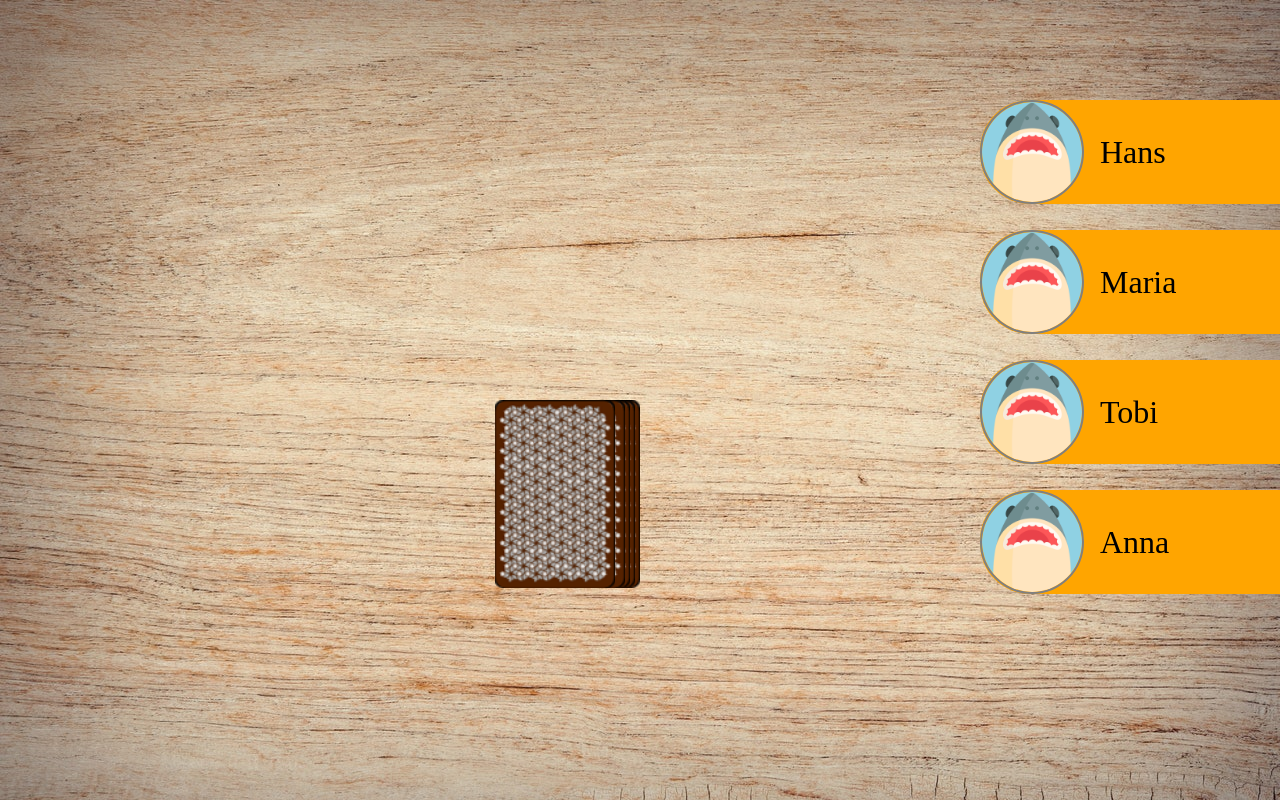
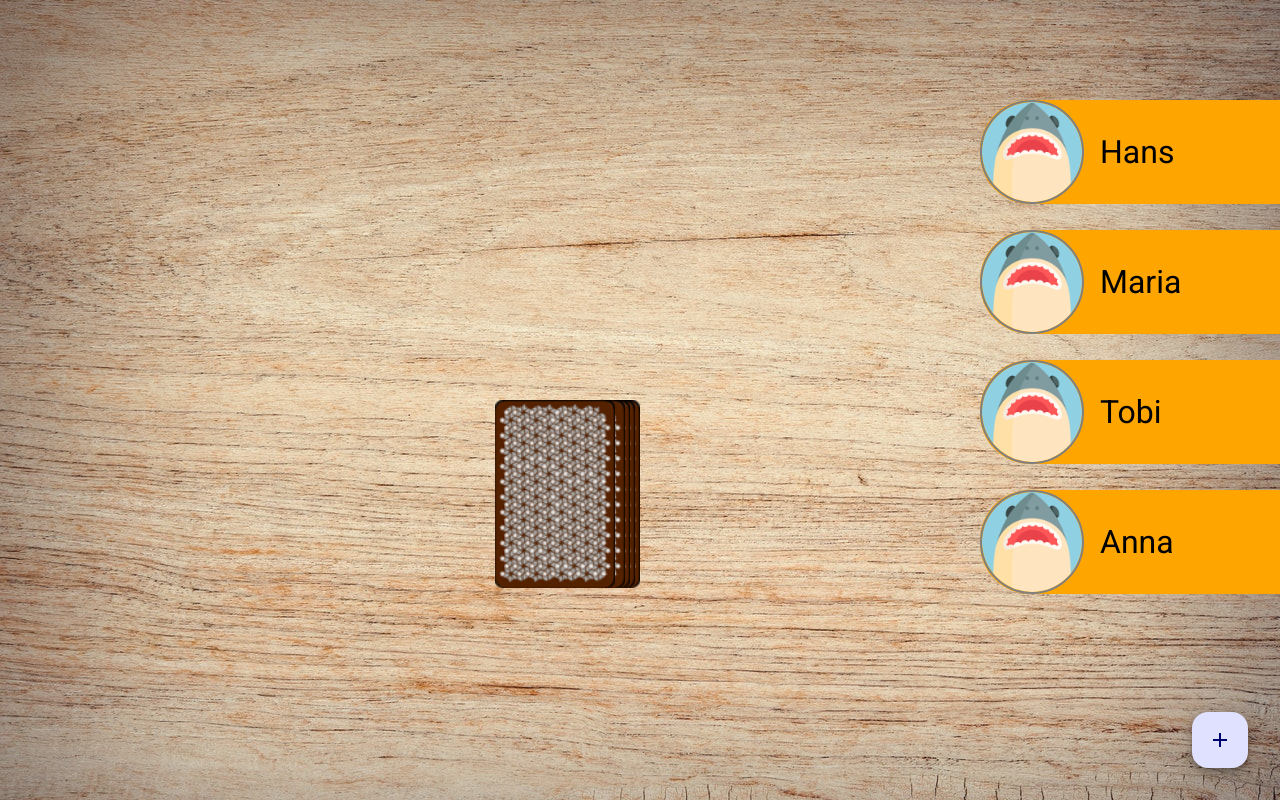
Before and after one commit to EmiKilic/ring-of-fire, an Angular app in the folder ringoffire/: page /game in a window 1280 px wide. Built offline with nearby package versions, Linux system fonts and the light colour scheme.

Commit message:
button to add new players

```diff
--- a/ringoffire/angular.json
+++ b/ringoffire/angular.json
@@ -37,6 +37,7 @@
               }
             ],
             "styles": [
+              "@angular/material/prebuilt-themes/azure-blue.css",
               "src/styles.scss"
             ],
             "scripts": [],
@@ -101,6 +102,7 @@
               }
             ],
             "styles": [
+              "@angular/material/prebuilt-themes/azure-blue.css",
               "src/styles.scss"
             ],
             "scripts": []
--- a/ringoffire/package.json
+++ b/ringoffire/package.json
@@ -12,10 +12,12 @@
   "private": true,
   "dependencies": {
     "@angular/animations": "^18.2.0",
+    "@angular/cdk": "^18.2.3",
     "@angular/common": "^18.2.0",
     "@angular/compiler": "^18.2.0",
     "@angular/core": "^18.2.0",
     "@angular/forms": "^18.2.0",
+    "@angular/material": "^18.2.3",
     "@angular/platform-browser": "^18.2.0",
     "@angular/platform-browser-dynamic": "^18.2.0",
     "@angular/platform-server": "^18.2.0",
--- a/ringoffire/src/app/app.config.ts
+++ b/ringoffire/src/app/app.config.ts
@@ -3,7 +3,8 @@ import { provideRouter } from '@angular/router';
 
 import { routes } from './app.routes';
 import { provideClientHydration } from '@angular/platform-browser';
+import { provideAnimationsAsync } from '@angular/platform-browser/animations/async';
 
 export const appConfig: ApplicationConfig = {
-  providers: [provideZoneChangeDetection({ eventCoalescing: true }), provideRouter(routes), provideClientHydration()]
+  providers: [provideZoneChangeDetection({ eventCoalescing: true }), provideRouter(routes), provideClientHydration(), provideAnimationsAsync()]
 };
--- /dev/null
+++ b/ringoffire/src/app/dialog-add-player/dialog-add-player.component.html
@@ -0,0 +1,13 @@
+<h2 mat-dialog-title>Add new player</h2>
+
+<div mat-dialog-content>
+  <p>Please enter the name</p>
+  <mat-form-field>
+    <mat-label>Name</mat-label>
+    <input matInput [(ngModel)]="name">
+  </mat-form-field>
+</div>
+<div mat-dialog-actions>
+  <button mat-button (click)="onNoClick()">No Thanks</button>
+  <button mat-button [mat-dialog-close]="" cdkFocusInitial>Ok</button>
+</div>
--- /dev/null
+++ b/ringoffire/src/app/dialog-add-player/dialog-add-player.component.ts
@@ -0,0 +1,22 @@
+import { Component } from '@angular/core';
+import { CommonModule } from '@angular/common';
+import { MatDialogModule } from '@angular/material/dialog';
+import { FormsModule } from '@angular/forms';
+import { MatInputModule } from '@angular/material/input';
+import { MatButtonModule } from '@angular/material/button';
+
+@Component({
+  selector: 'app-dialog-add-player',
+  standalone: true,
+  imports: [CommonModule, MatDialogModule, FormsModule, MatInputModule, MatButtonModule],
+  templateUrl: './dialog-add-player.component.html',
+  styleUrl: './dialog-add-player.component.scss',
+})
+export class DialogAddPlayerComponent {
+  name: string = '';
+  constructor() {}
+
+  onNoClick() {
+
+  }
+}
--- a/ringoffire/src/app/game/game.component.html
+++ b/ringoffire/src/app/game/game.component.html
@@ -14,6 +14,8 @@
             src="assets/img/cards/{{ currentCard }}.png" alt="">
 
     </div>
+</div>
 
-
-</div>
+<button mat-fab (click)="openDialog()" class="button-add">
+    <mat-icon>add</mat-icon>
+</button>
--- a/ringoffire/src/app/game/game.component.scss
+++ b/ringoffire/src/app/game/game.component.scss
@@ -61,3 +61,9 @@
     position: absolute;
     right: 0;
 }
+
+.button-add {
+    position: absolute;
+    right: 32px;
+    bottom: 32px;
+}
--- a/ringoffire/src/app/game/game.component.ts
+++ b/ringoffire/src/app/game/game.component.ts
@@ -2,11 +2,25 @@ import { CommonModule } from '@angular/common';
 import { Component, OnInit } from '@angular/core';
 import { Game } from '../../models/game';
 import { PlayerComponent } from '../player/player.component';
+import { MatButtonModule } from '@angular/material/button';
+import { MatIconModule } from '@angular/material/icon';
+import { MatDialog, MatDialogModule } from '@angular/material/dialog';
+import { DialogAddPlayerComponent } from '../dialog-add-player/dialog-add-player.component';
+import { MatInputModule } from '@angular/material/input';
+
 
 @Component({
   selector: 'app-game',
   standalone: true,
-  imports: [CommonModule, GameComponent, PlayerComponent],
+  imports: [
+    CommonModule,
+    GameComponent,
+    PlayerComponent,
+    MatButtonModule,
+    MatIconModule,
+    MatDialogModule,
+    MatInputModule,
+  ],
   templateUrl: './game.component.html',
   styleUrls: ['./game.component.scss'],
 })
@@ -15,7 +29,7 @@ export class GameComponent implements OnInit {
   currentCard: string = '';
   game: Game | any | string;
 
-  constructor() {}
+  constructor(public dialog: MatDialog) {}
 
   ngOnInit(): void {
     this.newGame();
@@ -37,4 +51,12 @@ export class GameComponent implements OnInit {
       }, 1000);
     }
   }
+
+  openDialog(): void {
+    const dialogRef = this.dialog.open(DialogAddPlayerComponent);
+
+    dialogRef.afterClosed().subscribe((result) => {
+      console.log('dialog was closed');
+    });
+  }
 }
--- a/ringoffire/src/index.html
+++ b/ringoffire/src/index.html
@@ -6,6 +6,8 @@
   <base href="/">
   <meta name="viewport" content="width=device-width, initial-scale=1">
   <link rel="icon" type="image/x-icon" href="favicon.ico">
+  <link href="https://fonts.googleapis.com/css2?family=Roboto:wght@300;400;500&display=swap" rel="stylesheet">
+  <link href="https://fonts.googleapis.com/icon?family=Material+Icons" rel="stylesheet">
 </head>
 <body>
   <app-root></app-root>
--- a/ringoffire/src/styles.scss
+++ b/ringoffire/src/styles.scss
@@ -3,3 +3,5 @@
 body {
     margin: 0;
 }
+html, body { height: 100%; }
+body { margin: 0; font-family: Roboto, "Helvetica Neue", sans-serif; }
```
Also changed, not shown: ringoffire/src/app/dialog-add-player/dialog-add-player.component.scss (added), 2 other files (tests, documents, lock files or other folders).
